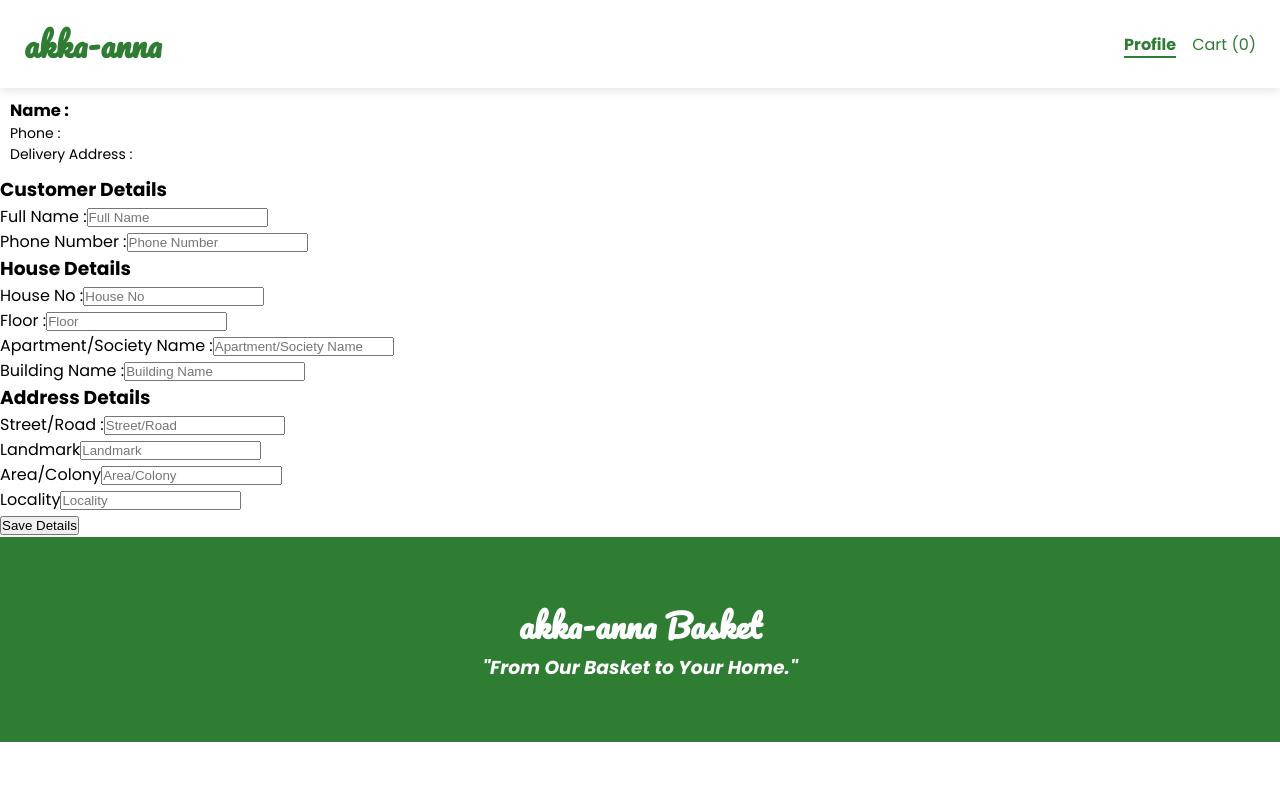
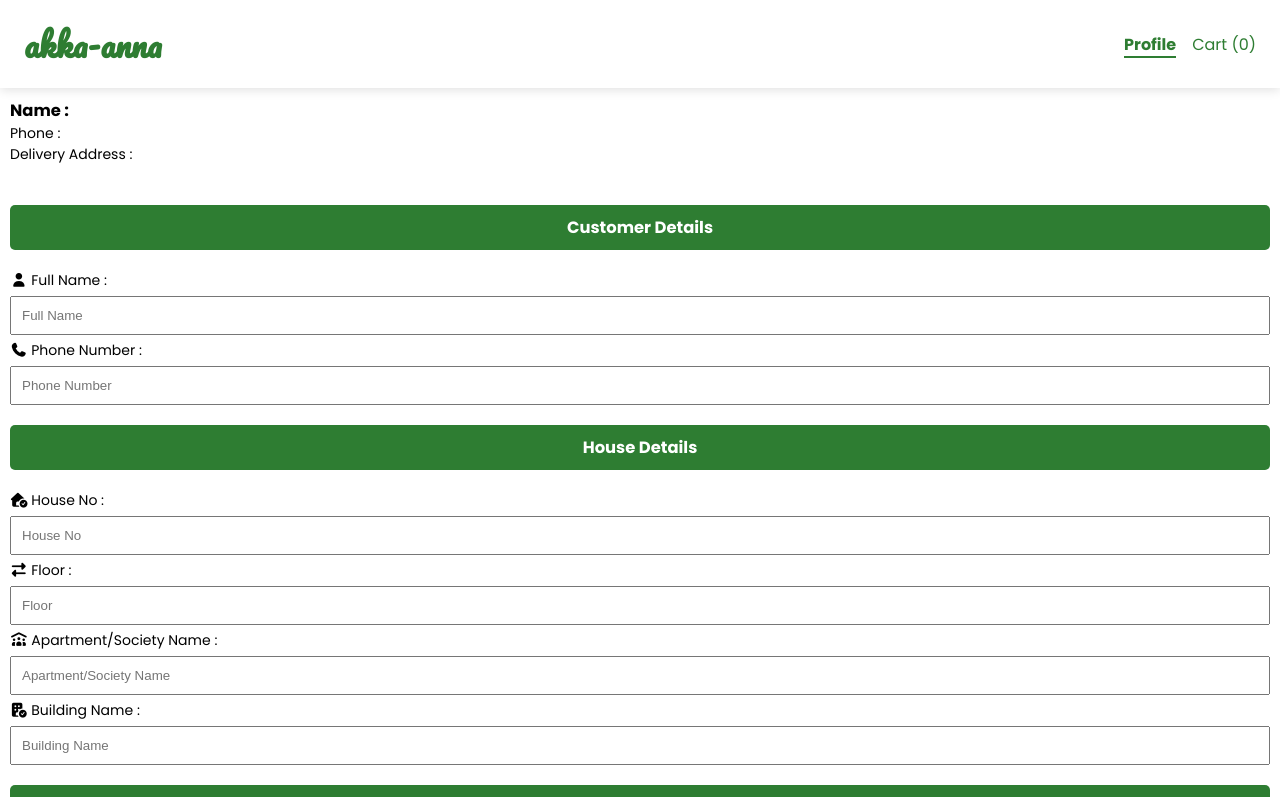
Before and after one commit to imry06/EasyBasket, a React (Vite) app: page /profile in a window 1280 px wide. Shown: the top 797 px of the page. Built offline with nearby package versions, Linux system fonts and the light colour scheme.

Commit message:
profile-form styled.

```diff
--- a/src/components/ProifleForm.jsx
+++ b/src/components/ProifleForm.jsx
@@ -1,3 +1,5 @@
+import "../css/profile-form.css"
+
 const ProifleForm = () => {
   return (
     <div className="profile-form">
@@ -5,53 +7,53 @@ const ProifleForm = () => {
         <h3>Customer Details</h3>
 
         <div className="form-field">
-          <label htmlFor="">Full Name :</label>
+          <label htmlFor=""><i className="fa-solid fa-user"></i>  Full Name :</label>
           <input type="text" placeholder="Full Name" />
         </div>
 
         <div className="form-field">
-          <label htmlFor="">Phone Number :</label>
+          <label htmlFor=""><i className="fa-solid fa-phone"></i> Phone Number :</label>
           <input type="text" placeholder="Phone Number" />
         </div>
 
         <h3>House Details</h3>
         <div className="form-field">
-          <label htmlFor="">House No :</label>
+          <label htmlFor=""><i className="fa-solid fa-house-circle-check"></i> House No :</label>
           <input type="text" placeholder="House No" />
         </div>
         <div className="form-field">
-          <label htmlFor="">Floor :</label>
+          <label htmlFor=""><i className="fa-solid fa-right-left"></i> Floor :</label>
           <input type="number" placeholder="Floor" />
         </div>
         <div className="form-field">
-          <label htmlFor="">Apartment/Society Name :</label>
+          <label htmlFor=""><i className="fa-solid fa-people-roof"></i> Apartment/Society Name :</label>
           <input type="text" placeholder="Apartment/Society Name" />
         </div>
         <div className="form-field">
-            <label htmlFor="">Building Name :</label>
+            <label htmlFor=""><i className="fa-solid fa-building-circle-check"></i> Building Name :</label>
             <input type="text" placeholder="Building Name" />
         </div>
 
         <h3>Address Details</h3>
         <div className="form-field">
-            <label htmlFor="">Street/Road :</label>
+            <label htmlFor=""><i className="fa-solid fa-signs-post"></i> Street/Road :</label>
             <input type="text" placeholder="Street/Road" />
         </div>
         <div className="form-field">
-            <label htmlFor="">Landmark</label>
+            <label htmlFor=""><i className="fa-solid fa-landmark"></i> Landmark :</label>
             <input type="text" placeholder="Landmark" />
         </div>
         <div className="form-field">
-            <label htmlFor="">Area/Colony</label>
+            <label htmlFor=""><i className="fa-solid fa-tree-city"></i> Area/Colony :</label>
             <input type="text" placeholder="Area/Colony" />
         </div>
         <div className="form-field">
-            <label htmlFor="">Locality</label>
+            <label htmlFor=""><i className="fa-solid fa-location-crosshairs"></i> Locality :</label>
             <input type="text" placeholder="Locality" />
         </div>
 
         <div className="button-field">
-            <button>Save Details</button>
+            <button><i className="fa-solid fa-user-check"></i> Save Details</button>
         </div>
       </form>
     </div>
--- /dev/null
+++ b/src/css/profile-form.css
@@ -0,0 +1,29 @@
+.profile-form{
+    padding: 10px;
+    font-size: 14px;
+}
+
+.profile-form h3{
+    margin: 20px 0 ;
+    text-align: center;
+    color: #fff;
+    padding: 10px;
+    background-color: #2e7d32;
+    border-radius: 5px;
+}
+.form-field{
+    display: flex;
+    flex-direction: column;
+    gap: 5px;
+    margin-top: 5px;
+}
+
+.form-field input{
+    padding: 10px;
+}
+
+.button-field button{
+    width: 100%;
+    padding: 10px;
+    margin-top: 1rem;
+}
```
